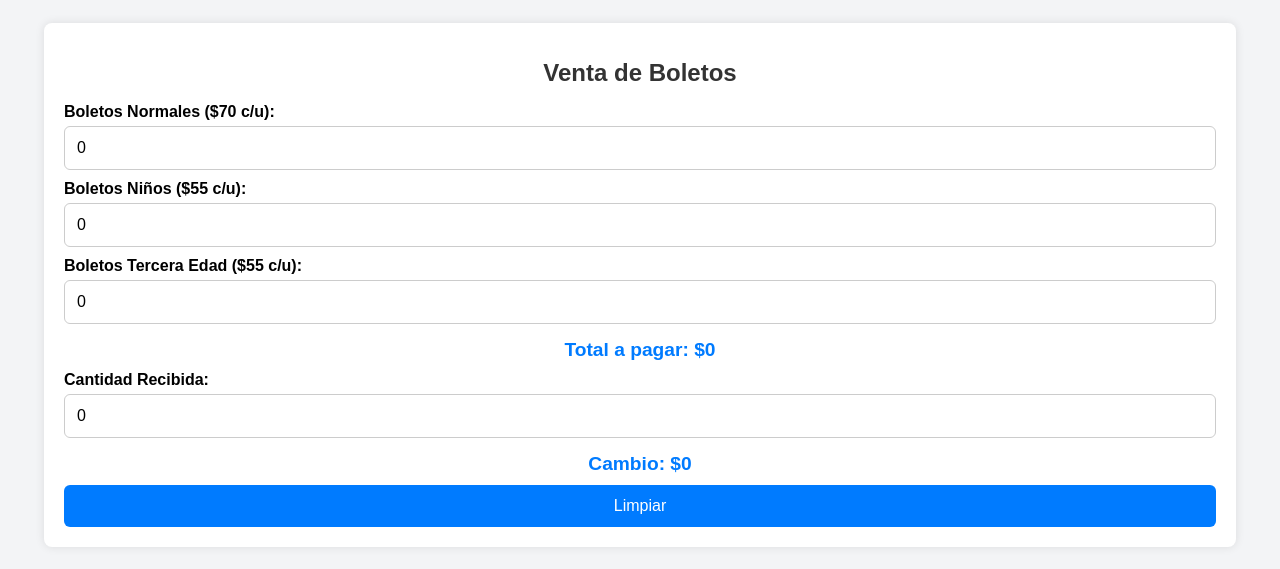
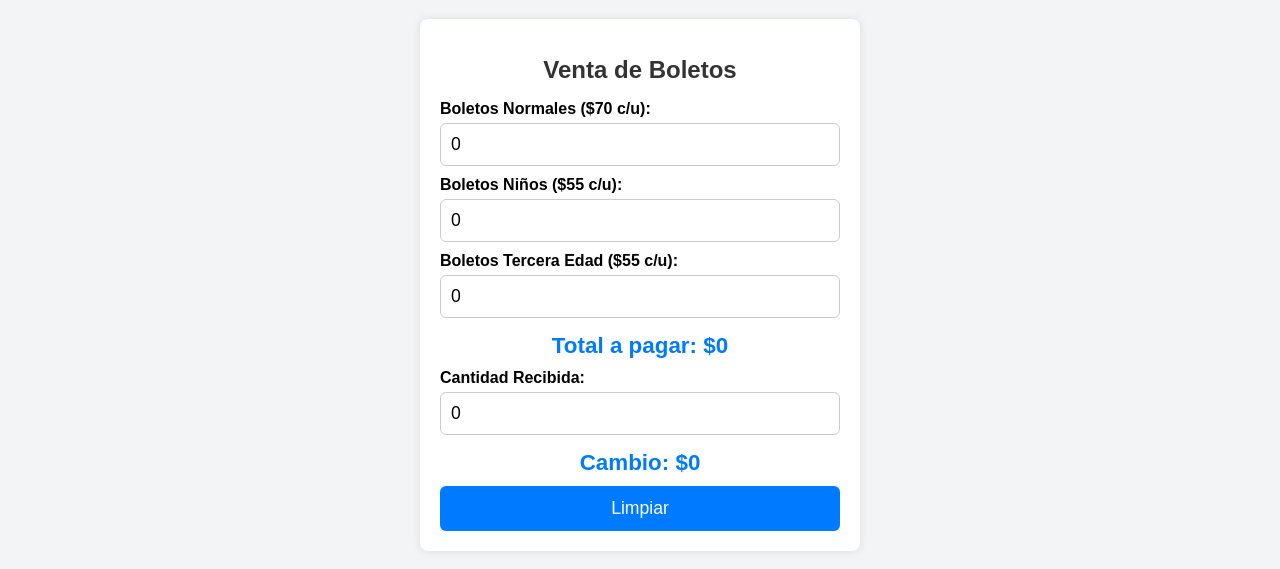
Before and after one commit to leopoldo3890/controlDeVentas.github.io, a plain HTML site: page index.html in a window 1280 px wide. Shown: the part 115-684 px from the top of the page. Drawn offline with Linux system fonts and the light colour scheme.

Commit message:
actualizacion para las media cueri

```diff
--- a/index.html
+++ b/index.html
@@ -20,8 +20,8 @@
             padding: 20px;
             border-radius: 8px;
             box-shadow: 0px 0px 10px rgba(0, 0, 0, 0.1);
-            max-width: 100%;
             width: 90%;
+            max-width: 430px;
         }
         h1 {
             font-size: 1.5em;
@@ -64,6 +64,24 @@
         }
         button:hover {
             background-color: #005bb5;
+        }
+
+        /* Media Query para pantallas de computadora */
+        @media (min-width: 768px) {
+            .container {
+                width: 400px;
+            }
+            input[type="number"] {
+                padding: 10px;
+                font-size: 1.1em;
+            }
+            button {
+                font-size: 1.1em;
+                padding: 12px;
+            }
+            .result {
+                font-size: 1.4em;
+            }
         }
     </style>
 </head>
```
